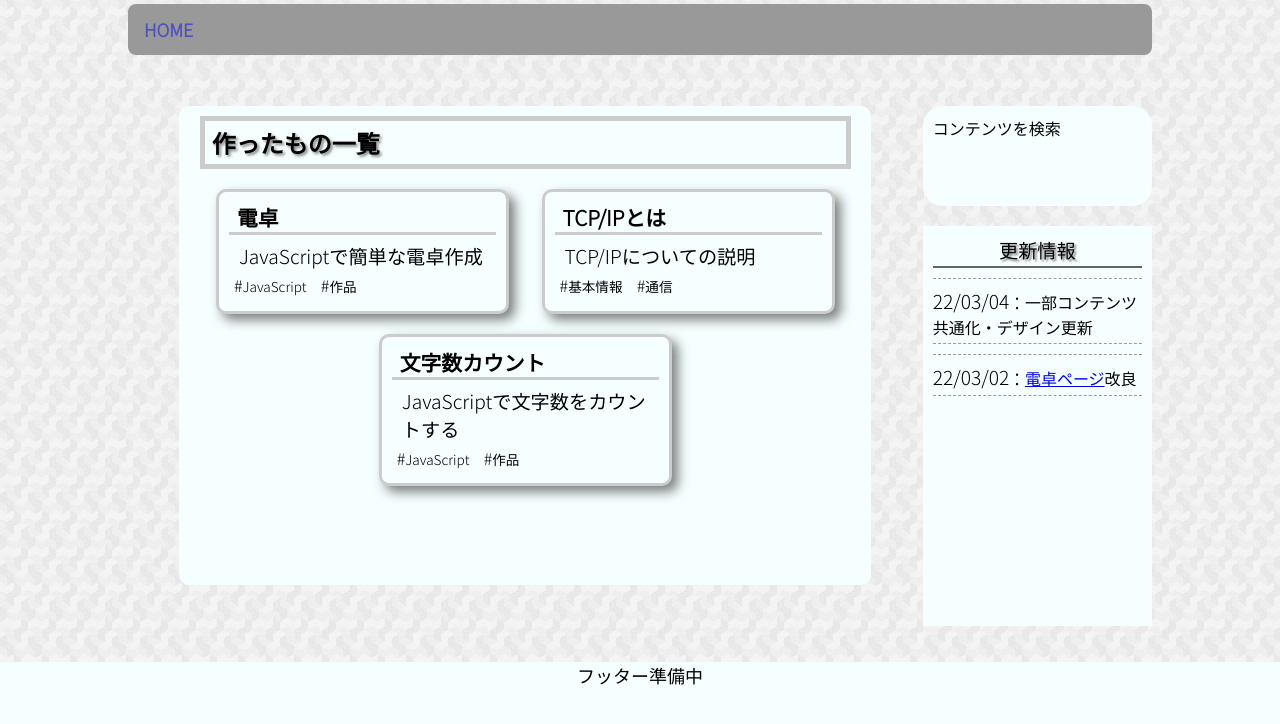
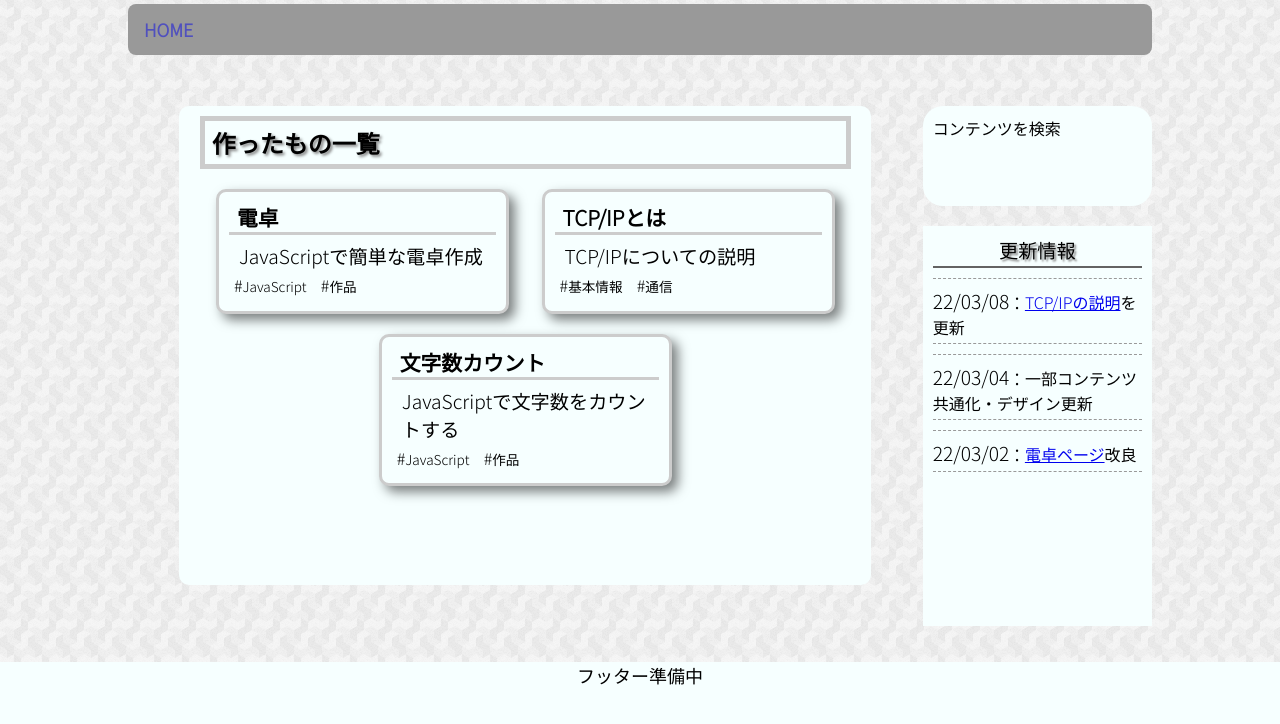
Before and after one commit to mon551/kamonohashi, a plain HTML site: page index.html in a window 1280 px wide. Shown: the part 90-814 px from the top of the page. Drawn offline with nearby package versions, Linux system fonts and the light colour scheme.

Commit message:
サイドバー更新

```diff
--- a/common/updated-info.html
+++ b/common/updated-info.html
@@ -1,8 +1,9 @@
 <!--更新情報を記載していく-->
 <div id="updated-title">更新情報</div>
 
-<!--フォーマット-->
-<!--<div class="updated_content"><span class="date">更新日時</span>ここに内容</div>-->
+<!--フォーマット(ルートパスでも使いたい)-->
+<!-- <div class="updated_content"><span class="date">更新日時</span>ここに内容</div> -->
 
+<div class="updated_content"><span class="date">22/03/08</span><a href="https://mon551.github.io/kamonohashi/sample/sample-2.html">TCP/IPの説明</a>を更新</div>
 <div class="updated_content"><span class="date">22/03/04</span>一部コンテンツ共通化・デザイン更新</div>
 <div class="updated_content"><span class="date">22/03/02</span><a href="https://mon551.github.io/kamonohashi/sample/sample-3.html">電卓ページ</a>改良</div>
```
